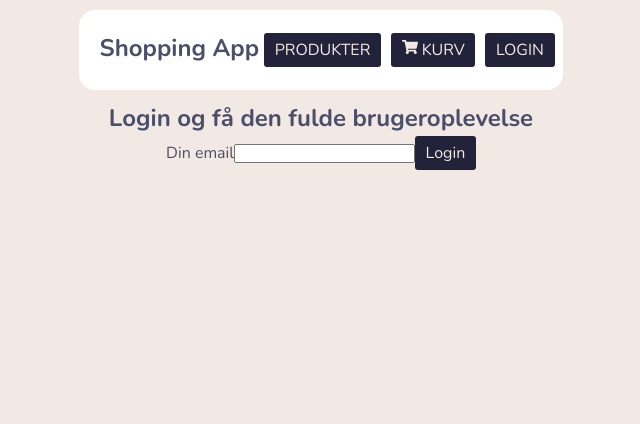
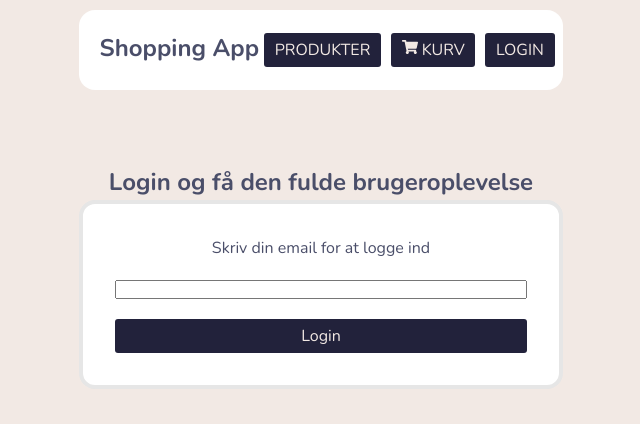
Before and after one commit to DTUSoftware/02363-Frontend-F23, a React (Vite) app: page /login in a window 1280 px wide. Shown: the top 424 px of the page, without its empty margins (319-959 px from the left). Built offline with nearby package versions, Linux system fonts and the light colour scheme; what @descope/web-js-sdk would draw is missing.

Commit message:
Began on styling

```diff
--- a/src/Login/Login.css
+++ b/src/Login/Login.css
@@ -0,0 +1,15 @@
+.login-box {
+    padding-top: 4rem;
+}
+
+.login-form {
+    display: grid;
+    gap: 20px;
+    max-width: 32rem;
+    box-sizing: border-box;
+    padding: 2rem;
+    border-radius: 1rem;
+    background-color: var(--secondary-background-color);
+    border: 4px solid var(--box-border);
+    margin-bottom: 2rem;
+}
--- a/src/Login/Login.tsx
+++ b/src/Login/Login.tsx
@@ -64,19 +64,24 @@ function Login({
     };
 
     return (
-        <div>
-            {!descopeToken && !awaiting ? (
-                <h2>Login og få den fulde brugeroplevelse</h2>
-            ) : (
-                <h2>Din account</h2>
-            )}
+        <div className="login-box">
+            <h2 className="login-header">
+                {!descopeToken && !awaiting ? (
+                    <>Login og få den fulde brugeroplevelse</>
+                ) : (
+                    <>Din account</>
+                )}
+            </h2>
             {!descopeToken && !awaiting && (
                 <form
+                    className="login-form"
                     onSubmit={handleSubmit}
                     name="login-form"
                     aria-label="Login form"
                 >
-                    <label htmlFor="email-field">Din email</label>
+                    <label htmlFor="email-field">
+                        Skriv din email for at logge ind
+                    </label>
                     <input name="email-field" id="email-field" type="email" />
                     <button type="submit">Login</button>
                 </form>
```
